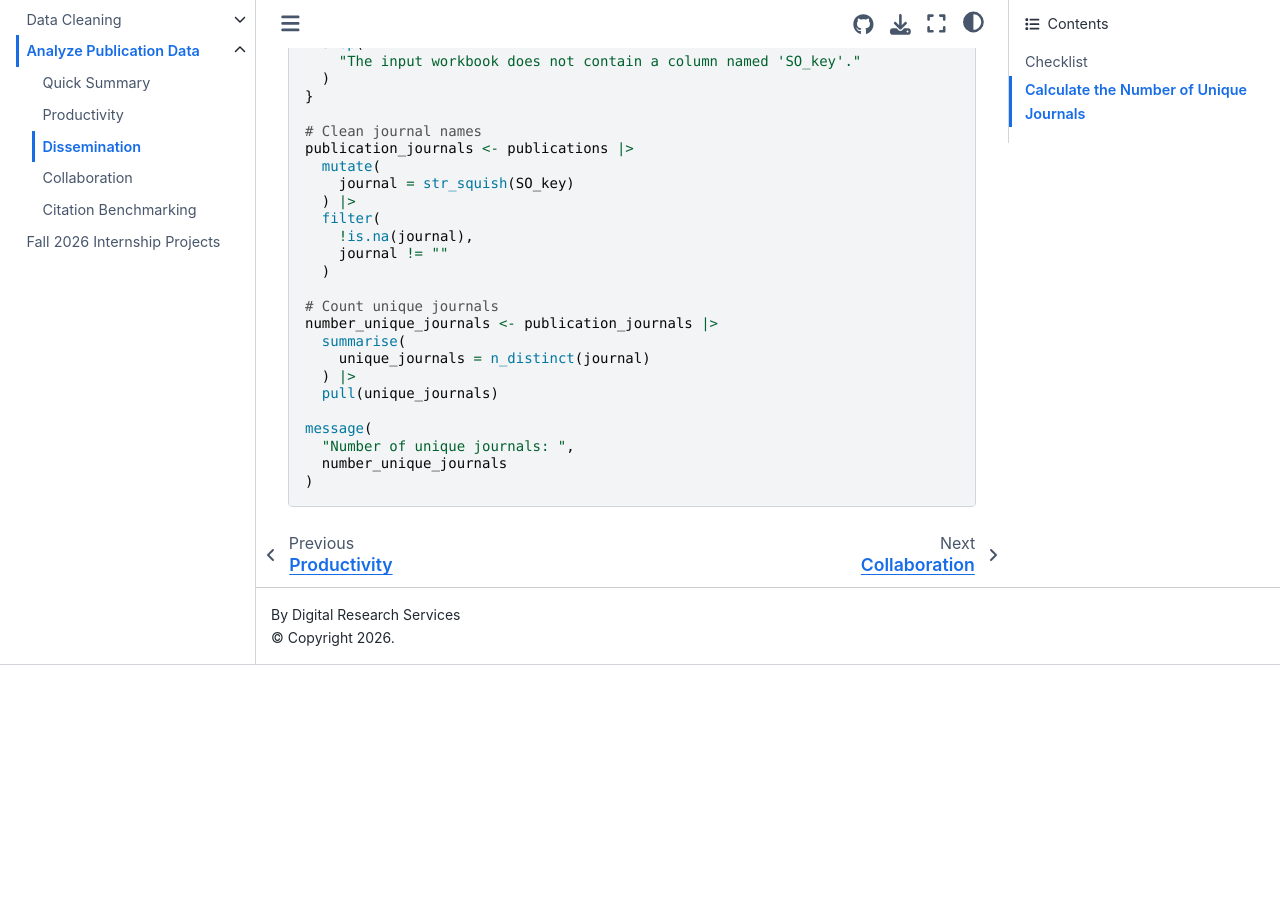
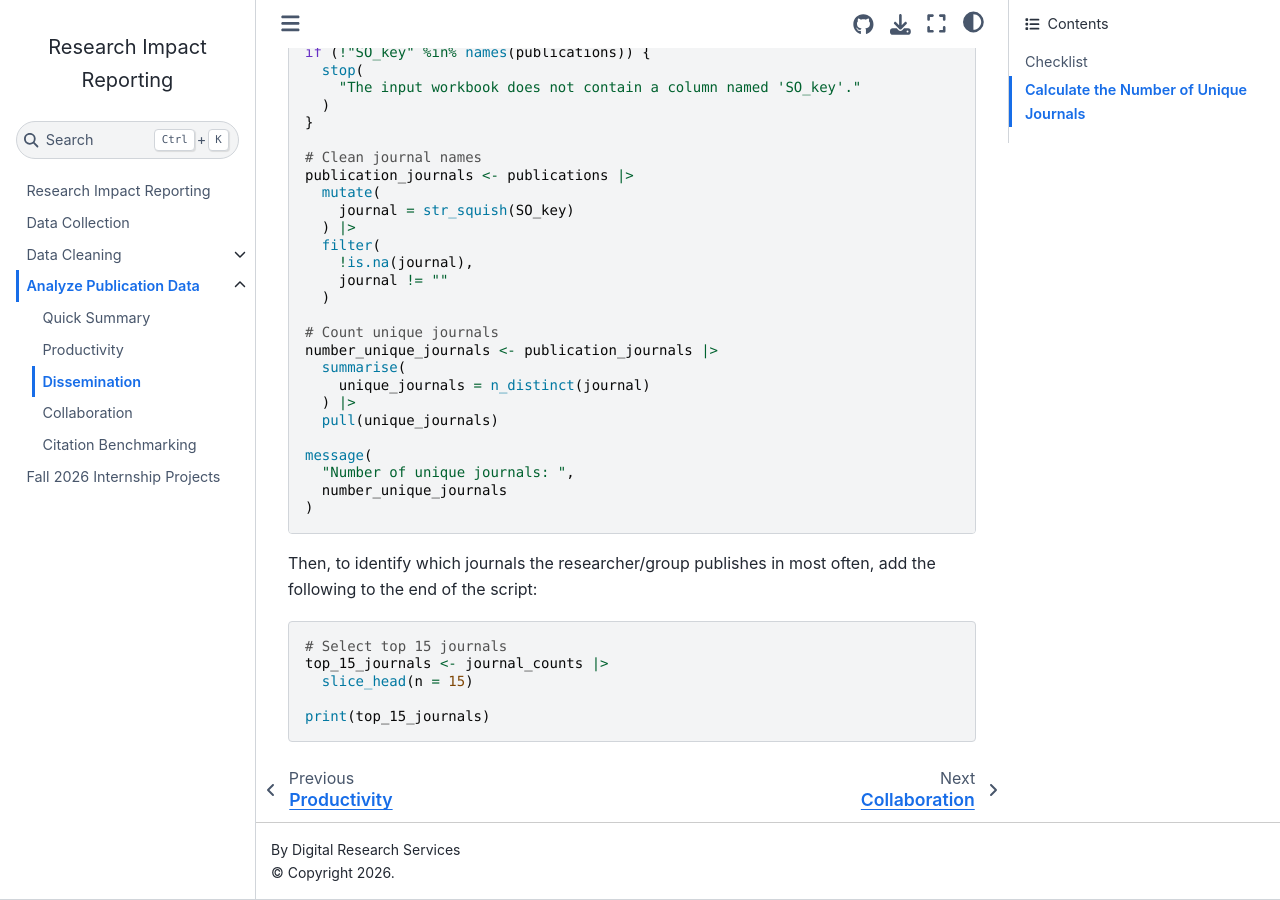
Before and after one commit to vvlooking/research-impact, a Jupyter Book: the page built from website/analyze-data-dissemination.md, in a window 1280 px wide and 900 px high, scrolled down 894 px. Built offline with Jupyter Book 1.0.4 settings and Sphinx 7.4.7 and the Sphinx Book theme 1.1.4, drawn with Linux system fonts in a browser that asks for light colours; before the commit the page ends 1559 px from its top, so only the background shows below that; some of the changed text lies outside the part shown.

Commit message:
Enhance data dissemination checklist and R script
Updated checklist to include identifying the most common journals and added R script to select top 15 journals.

````diff
--- a/website/analyze-data-dissemination.md
+++ b/website/analyze-data-dissemination.md
@@ -3,7 +3,7 @@
 ## Checklist
 
 - [ ] Export journal metrics from Journal Citation Reports and Scopus
-- [ ] Calculate the number of unique journals
+- [ ] Calculate the number of unique journals and then identify the most common journals
 - [ ] Identify journals in the top 10% of their category by JIF percentile
 - [ ] Calculate the number and percentage of documents in journals by quartile (using a pivot table in Excel)
 
@@ -64,3 +64,13 @@
   number_unique_journals
 )
 ```
+
+Then, to identify which journals the researcher/group publishes in most often, add the following to the end of the script:
+
+```r
+# Select top 15 journals
+top_15_journals <- journal_counts |>
+  slice_head(n = 15)
+
+print(top_15_journals)
+```
````
